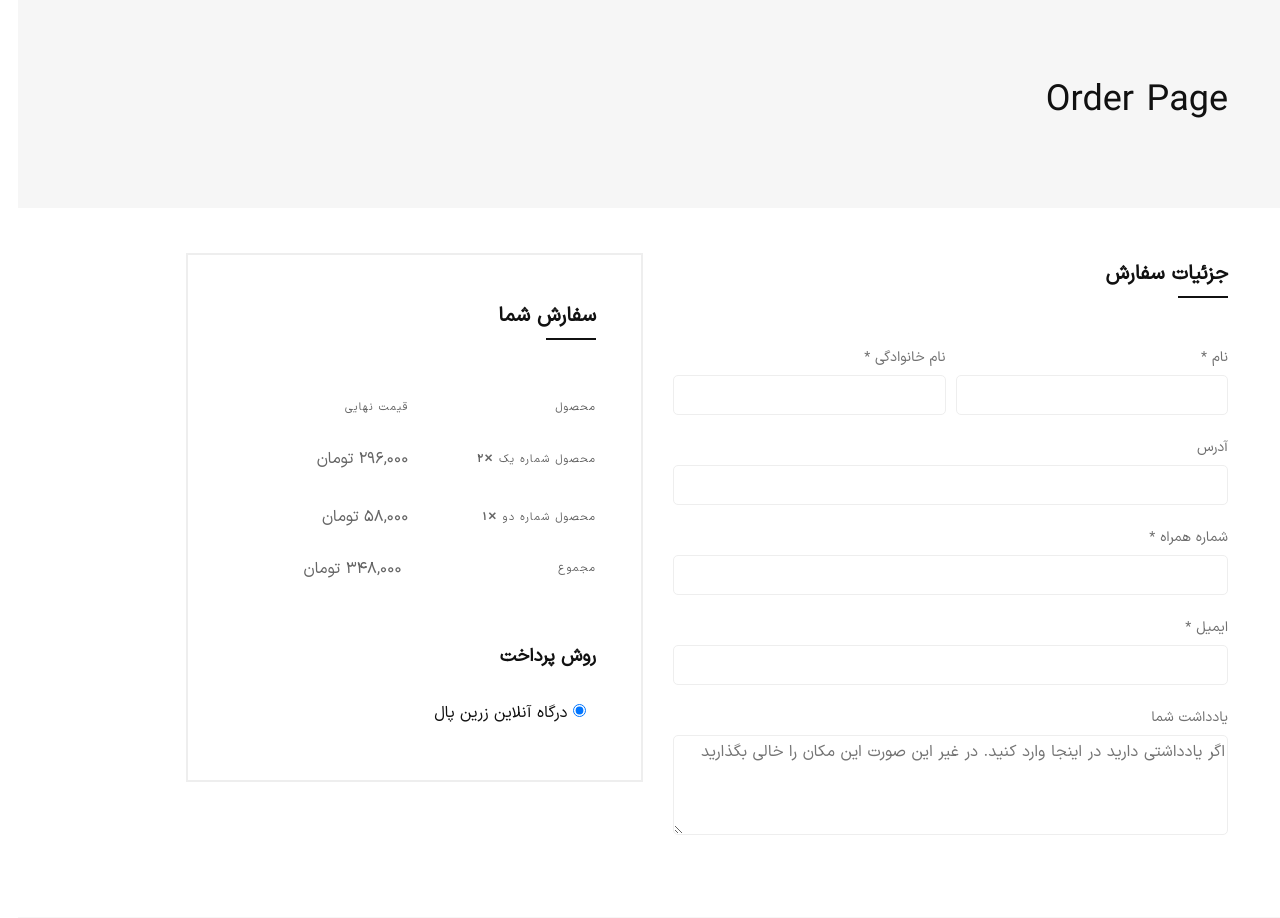
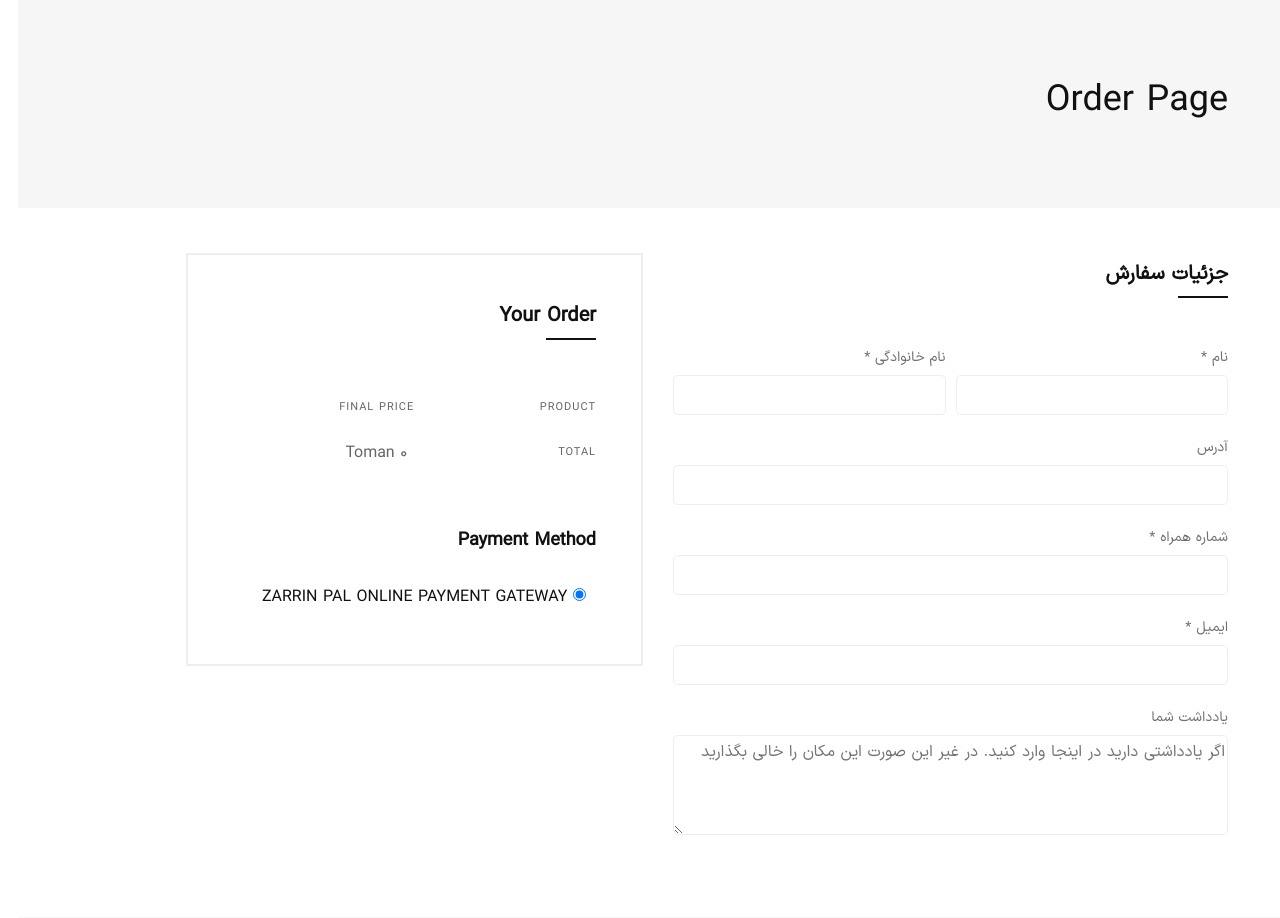
Before and after one commit to mo4wez/online-shop-django, a Django app: page /order/create/ in a window 1280 px wide. Shown: the part 104-1022 px from the top of the page. Run offline with Django 4.2, Linux system fonts and the light colour scheme; parts of the project's set-up code (start-up, migrations or seed data) failed here and were passed over; some libraries are stand-ins or nearby versions; some web fonts are replaced.

Commit message:
create order detail view and translate it

```diff
--- a/cart/templates/cart/cart_detail.html
+++ b/cart/templates/cart/cart_detail.html
@@ -117,7 +117,7 @@
                                 </div>
                             </div>
                         </div>
-                        <a href="checkout.html" class="btn btn-fullwidth btn-bg-red btn-color-white btn-hover-2">
+                        <a href="{% url 'orders:order_create' %}" class="btn btn-fullwidth btn-bg-red btn-color-white btn-hover-2">
                             ثبت سفارش
                         </a>
                     </div>
--- a/orders/templates/orders/order_create.html
+++ b/orders/templates/orders/order_create.html
@@ -69,45 +69,41 @@
                 <div class="col-xl-5 offset-xl-1 col-lg-6 mt-md--40">
                     <div class="order-details">
                         <div class="checkout-title mt--10">
-                            <h2>سفارش شما</h2>
+                            <h2>{% trans "Your Order" %}</h2>
                         </div>
                         <div class="table-content table-responsive mb--30">
                             <table class="table order-table order-table-2">
                                 <thead>
                                     <tr>
-                                        <th>محصول</th>
-                                        <th class="text-right">قیمت نهایی</th>
+                                        <th>{% trans "Product" %}</th>
+                                        <th class="text-right">{% trans "Final Price" %}</th>
                                     </tr>
                                 </thead>
                                 <tbody>
-                                    <tr>
-                                        <th>محصول شماره یک
-                                            <strong><span>&#10005;</span>۲</strong>
-                                        </th>
-                                        <td class="text-right">۲۹۶,۰۰۰ تومان</td>
-                                    </tr>
-                                    <tr>
-                                        <th>محصول شماره دو
-                                            <strong><span>&#10005;</span>۱</strong>
-                                        </th>
-                                        <td class="text-right">۵۸,۰۰۰ تومان</td>
-                                    </tr>
+                                    {% for item in cart %}
+                                        <tr>
+                                            <th>{{item.product_obj.title}}
+                                                <strong><span>&#10005;</span>{{item.quantity|to_persian_numbers}}</strong>
+                                            </th>
+                                            <td class="text-right">{{item.product_obj.price|intcomma:False|to_persian_numbers}} {% trans "Toman" %}</td>
+                                        </tr>
+                                    {% endfor %}
                                 </tbody>
                                 <tfoot>
                                     <tr class="cart-subtotal">
-                                        <th>مجموع</th>
-                                        <td class="text-right">۳۴۸,۰۰۰ تومان</td>
+                                        <th>{% trans "Total" %}</th>
+                                        <td class="text-right">{{cart.get_total_price|intcomma:False|to_persian_numbers}} {% trans "Toman" %}</td>
                                     </tr>
                                 </tfoot>
                             </table>
                         </div>
                         <div class="checkout-payment">
-                            <h2 class="py-5">روش پرداخت</h2>
+                            <h2 class="py-5">{% trans "Payment Method" %}</h2>
                             <form action="#" class="payment-form">
                                 <div class="payment-group mb--10">
                                     <div class="payment-radio">
                                         <input type="radio" value="bank" name="payment-method" id="bank" checked>
-                                        <label class="payment-label" for="cheque">درگاه آنلاین زرین پال</label>
+                                        <label class="payment-label" for="cheque">{% trans "Zarrin Pal Online payment gateway" %}</label>
                                     </div>
                                 </div>
                             </form>
--- a/orders/urls.py
+++ b/orders/urls.py
@@ -2,6 +2,8 @@ from django.urls import path
 
 from .views import order_create_view
 
+app_name = 'orders'
+
 urlpatterns = [
     path('create/', order_create_view, name='order_create'),
 ]
```
Also changed, not shown: orders/locale/fa/LC_MESSAGES/django.po, 1 other file.
